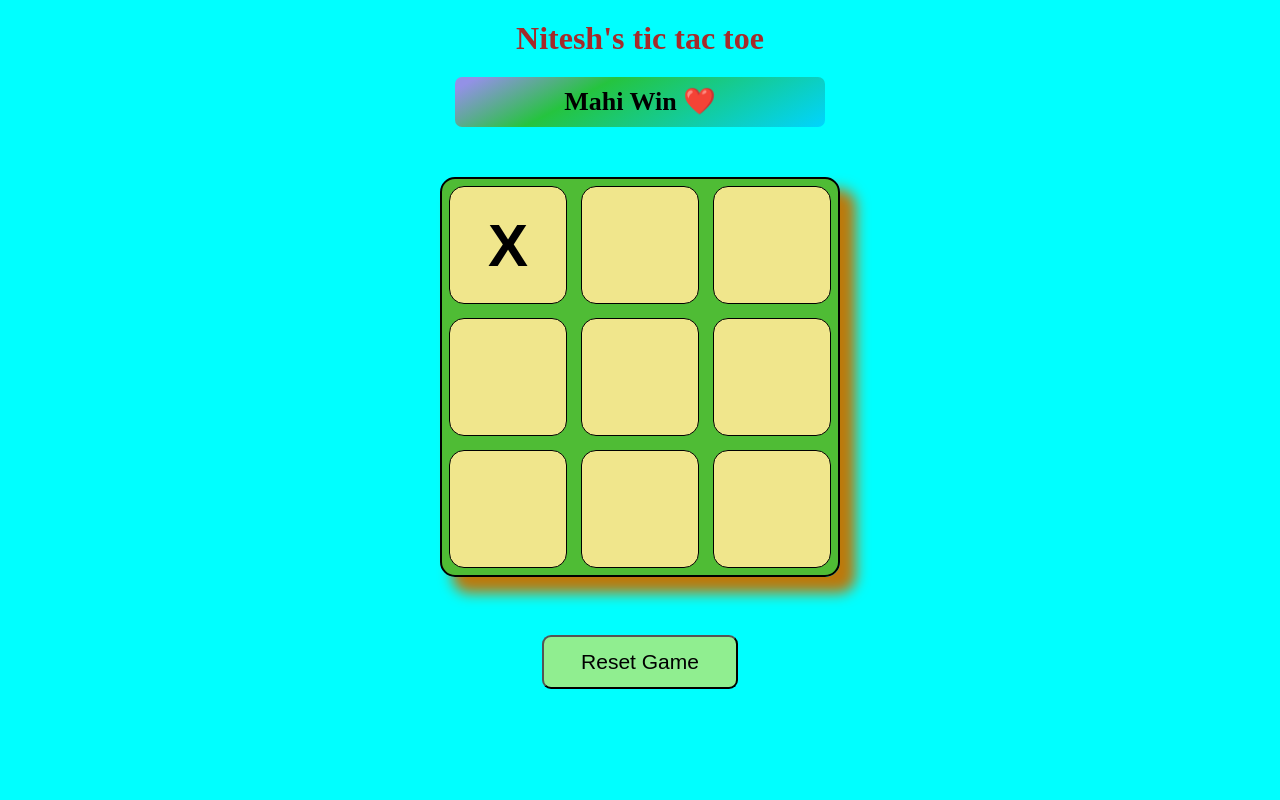
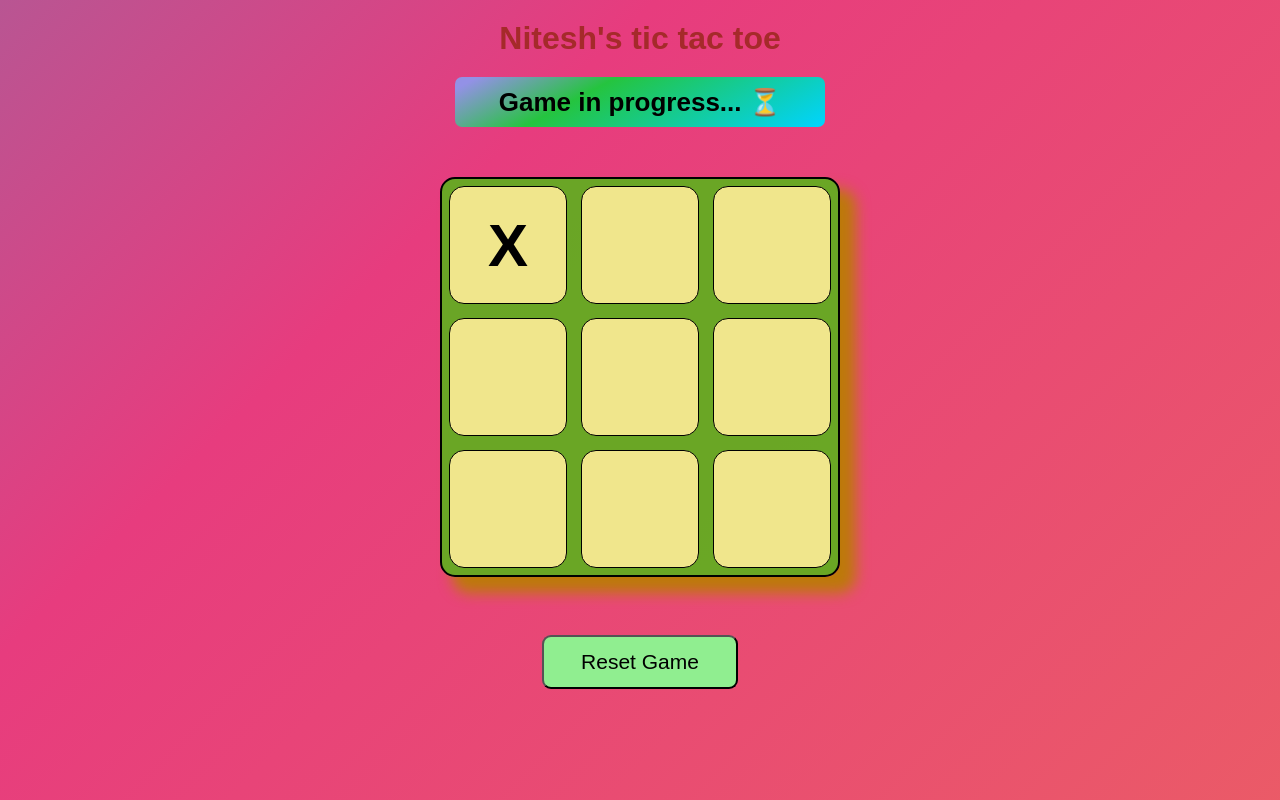
Before and after one commit to kumarvermanitesh54-png/New-folder--2-, a plain HTML site: page index.html in a window 1280 px wide. Both pictures are taken after a click on the button 508 px from the left and 245 px from the top of the page. Drawn offline with Linux system fonts and the light colour scheme.

Commit message:
heading add

```diff
--- a/index.html
+++ b/index.html
@@ -9,7 +9,7 @@
 <body>
     <div class="container">
         <h1>Nitesh's tic tac toe</h1>
-        <div id="box">Mahi Win ❤️</div>
+        <div id="box"><p>Ready to Rumble?🚀</p></div>
            <div id="board">
             <button class="cell"></button>
             <button class="cell"></button>
--- a/script.js
+++ b/script.js
@@ -1,5 +1,5 @@
 
-
+const box = document.getElementById("box");
 const container = document.getElementsByClassName("container");
 const board = document.getElementById("board");
 const cells = document.querySelectorAll("#board .cell");
@@ -25,33 +25,32 @@
        let val3 = cells[pattern[2]].innerHTML
 
        if (val1!="" && val1 == val2 && val2 == val3){
-        console.log(`winner is ${val1}`);
-        disabledcells()
+        box.innerHTML = `Victory! ${val1} is the KING 👑`;
+             disabledcells()
+
 
        }
-       else{
-          count++;
-        draw();
-       }
+
+
     }
+    draw()
+
 }
 
 cells.forEach((cell)=>{
     cell.addEventListener("click",()=>{
+         box.innerHTML = "Game in progress... ⏳";
         if(cell.innerHTML !="") return;
         if(trunx){
             cell.innerHTML ="X"
             trunx =false
-
         }
         else{
             cell.innerHTML ="O"
             trunx = true
-
-
         }
 
-
+         count++;
         checkwinner()
 
     });
@@ -66,7 +65,7 @@
 
 function draw(){
     if(count===9){
-        console.log("It's a draw");
+        box.innerHTML = "Stalemate! Try again? 🔁";
+        disabledcells()
     };
-
 }
--- a/style.css
+++ b/style.css
@@ -8,19 +8,37 @@
     display: flex;
     justify-content: center;
     align-items: center;
-    background-color: whitesmoke;
+    background: linear-gradient(-45deg, #ee7752 , #e73c7e , #23a6d5 , #23d5ab);
+    background-size: 400% 400%;
+    animation: gradient 15s ease infinite;
+    font-family: poppins, sans-serif;
 }
+
+@keyframes gradient {
+    0% {
+        background-position: 0% 50%;
+    }
+    50% {
+        background-position: 100% 50%;
+    }
+    100% {
+        background-position: 0% 50%;
+    }
+}
+
 .container{
     width: 100%;
     height: 100vh;
-    background-color: aqua;
+    background-color: transparent;
 }
+
+
 #box{
     border-radius:7px;
     width: 370px;
     height: 50px;
     background: #9391e6;
-background: linear-gradient(152deg, rgba(147, 145, 230, 1) 5%, rgba(37, 196, 63, 1) 35%, rgba(0, 212, 255, 1) 100%);
+    background: linear-gradient(152deg, rgba(147, 145, 230, 1) 5%, rgba(37, 196, 63, 1) 35%, rgba(0, 212, 255, 1) 100%);
     margin: auto;
     margin-top: 20px;
     text-align: center;
@@ -28,6 +46,8 @@
     font-weight: bold;
     line-height: 50px;
 }
+
+
 #board{
     width: 400px;
     height: 400px;
```
Also changed, not shown: 4 other files.
